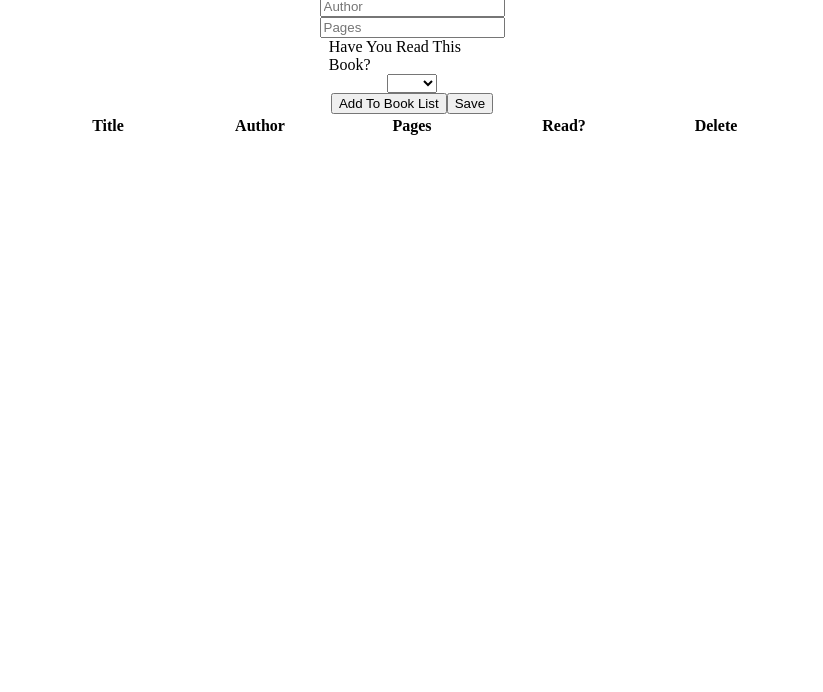
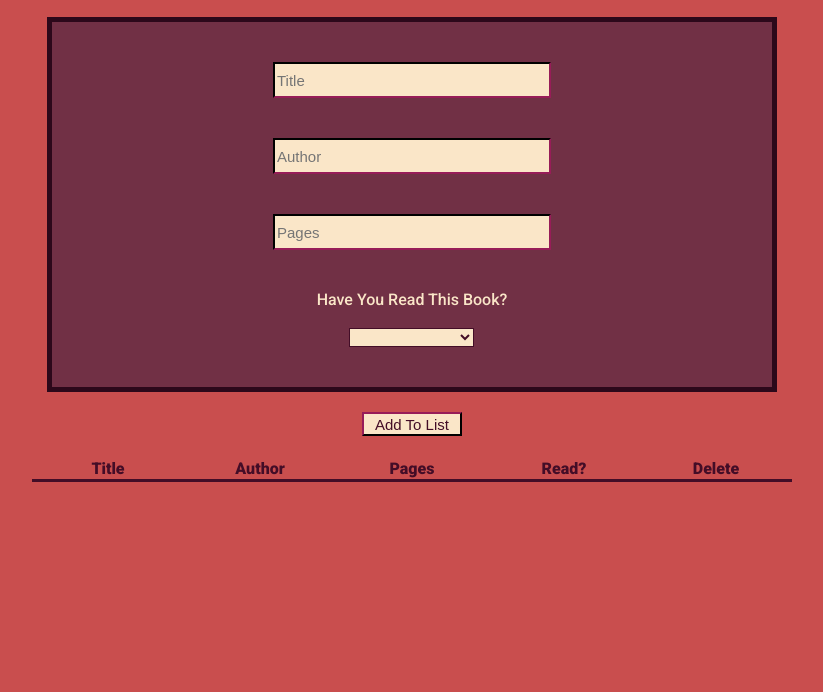
Before and after one commit to ScotttP/library, a plain HTML site: page index.html in a window 1280 px wide. Shown: the part 108-800 px from the top of the page, without its empty margins (228-1051 px from the left). Drawn offline with Linux system fonts and the light colour scheme.

Commit message:
final commit

```diff
--- a/index.html
+++ b/index.html
@@ -5,6 +5,7 @@
     <meta name="viewport" content="width=device-width, initial-scale=1.0">
     <title>Library App</title>
     <link rel = "stylesheet" type="text/css" href="style.css">
+    <link href="https://fonts.googleapis.com/css2?family=Roboto:wght@300;500;900&display=swap" rel="stylesheet">
 </head>
 <body>
     <div class="appContainer">
@@ -15,7 +16,7 @@
                     <input type="text" id="bookTitle" placeholder="Title" required>
                     <input type="text" id="bookAuthor" placeholder="Author" required>
                     <input type="text" id="bookPages" placeholder="Pages" required>
-                    <label for="readOrNot">Have You Read This Book? </label>
+                    <label for="readOrNot">Have You Read This Book? </label><br>
                     <select id="readOrNot" required>
                         <option id ="optionNo" value="No">No</option>
                         <option id ="optionYes" value="Yes">Yes</option>
@@ -24,8 +25,7 @@
                 </form>
             </div>
             <div class="addBookAndSave">
-                <button type ="button" id="addToBookListButton">Add To Book List</button>
-                <button id="saveButton">Save</button>
+                <button type ="button" id="addToBookListButton">Add To List</button>
             </div>
         </div>
         <div class="tableContainer">
--- a/style.css
+++ b/style.css
@@ -1,17 +1,57 @@
 body {
     padding: 0;
     margin: 0;
+    font-family: 'Roboto', sans-serif;
+    background-color: #c94e4e;
+    color: #430d27;
 }
 .appContainer {
     margin-top: 25px;
+}
+
+.userInputContainer {
+    border: 5px solid #2c081a;
+    max-width: 650px;
+    width: 50vw;
+    padding: 40px;
+    display: flex;
+    flex-direction: column;
+    justify-content: center;
+    align-items: center;
+    background-color: #713045;
 }
 form{
     display: flex;
     flex-direction: column;
     justify-content: center;
     align-items: center;
+    text-align: center;
     width: 13vw;
+
 }
+input {
+    margin-bottom: 5vh;
+    min-width: 170px;
+    min-height: 30px;
+    max-width: 270px;
+    width: 25vw;
+    height: 1.3rem;
+    font-weight: 300;
+    font-size: 15px;
+    background-color: #fae6c8;
+    border-color: #430d27;
+}
+input:focus, #readOrNot:focus, #addToBookListButton:focus {
+    outline: none;
+}
+#readOrNot:hover, #addToBookListButton:hover {
+    cursor: pointer;
+}
+label {
+    width: 20vw;
+    color: #fae6c8;
+}
+
 thead{
     display: flex;
     justify-content: center;
@@ -21,7 +61,7 @@ thead{
 tbody {
     display: flex;
     flex-direction: column;
-    justify-content: center;
+    justify-content: flex-start;
     align-items: center;
     min-width: 150px;
 
@@ -34,14 +74,22 @@ tr{
 }
 th {
     min-width: 150px;
-
+    border-bottom: 3px solid #430d27;;
 }
 td {
     display: flex;
-    justify-content: center;
+    justify-content: flex-start;
     align-items: center;
     min-width: 150px;
 
+}
+button, select {
+    background-color: #fae6c8;
+    color: #430d27;
+    border-color: #430d27;
+}
+button:hover, select:hover {
+    cursor: pointer;
 }
 .upperContentContainer{
     display: flex;
@@ -58,6 +106,7 @@ td {
     display: flex;
     justify-content: space-evenly;
     align-items: center;
+    padding: 20px;
 }
 .tableContainer {
     display: flex;
@@ -68,7 +117,23 @@ td {
     display: flex;
     justify-content: center;
     align-items: center;
+    font-weight: 900;
+    font-size: 50px;
 }
 #readOrNot {
-    max-width: 50px;
+    max-width: 125px;
+    width: 12vw;
 }
+#addToBookListButton {
+    width: 10vw;
+    height: 3vh;
+    font-size: 15px;
+    min-width: 100px;
+    max-width: 60px;
+    max-height: 30px;
+}
+#heading {
+    color: #fae6c8;
+    color: #430d27;
+    text-shadow: -1px 0 #fae6c8, 0 1px #fae6c8, 1px 0 #fae6c8, 0 -1px #fae6c8;
+}
```
